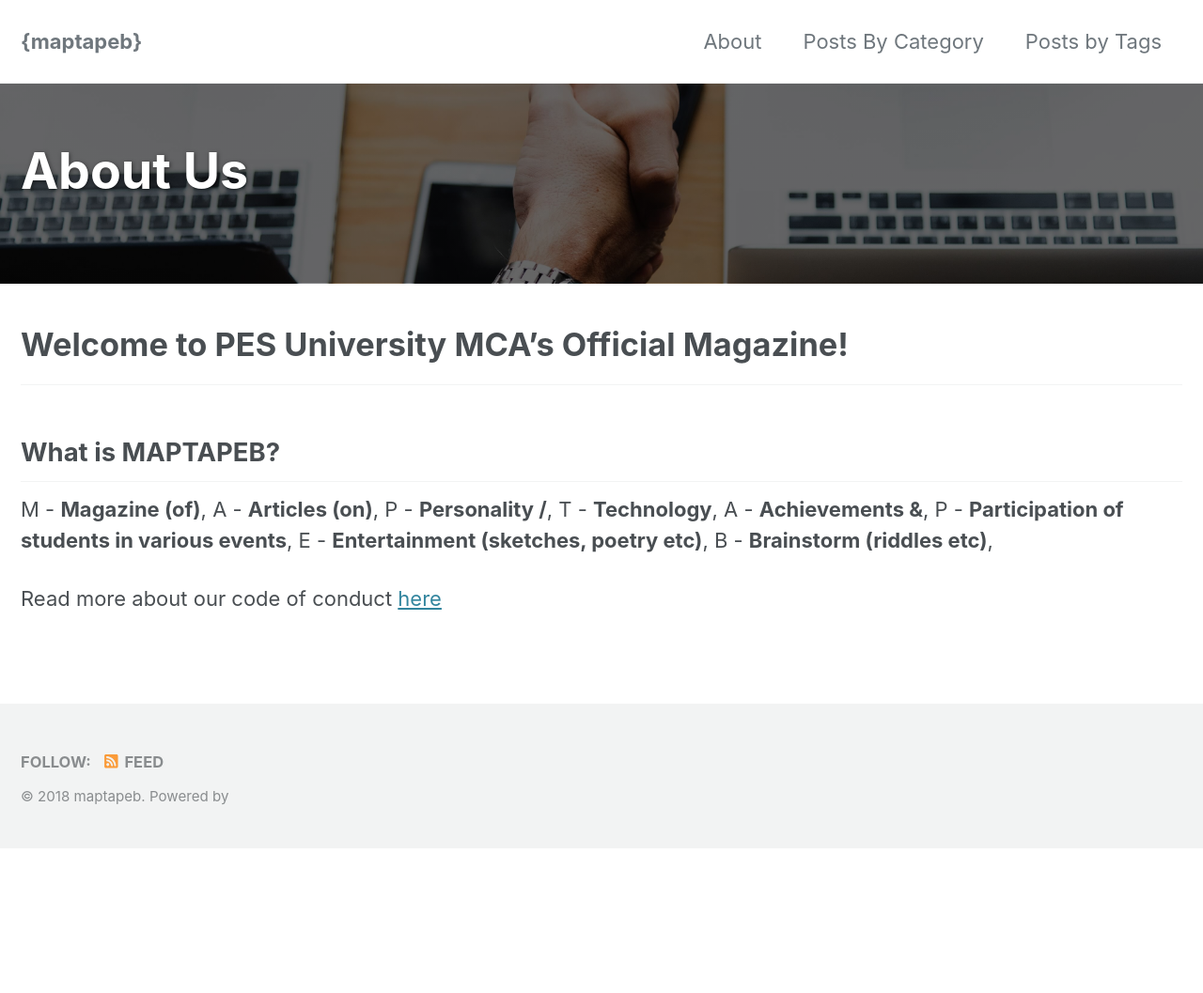
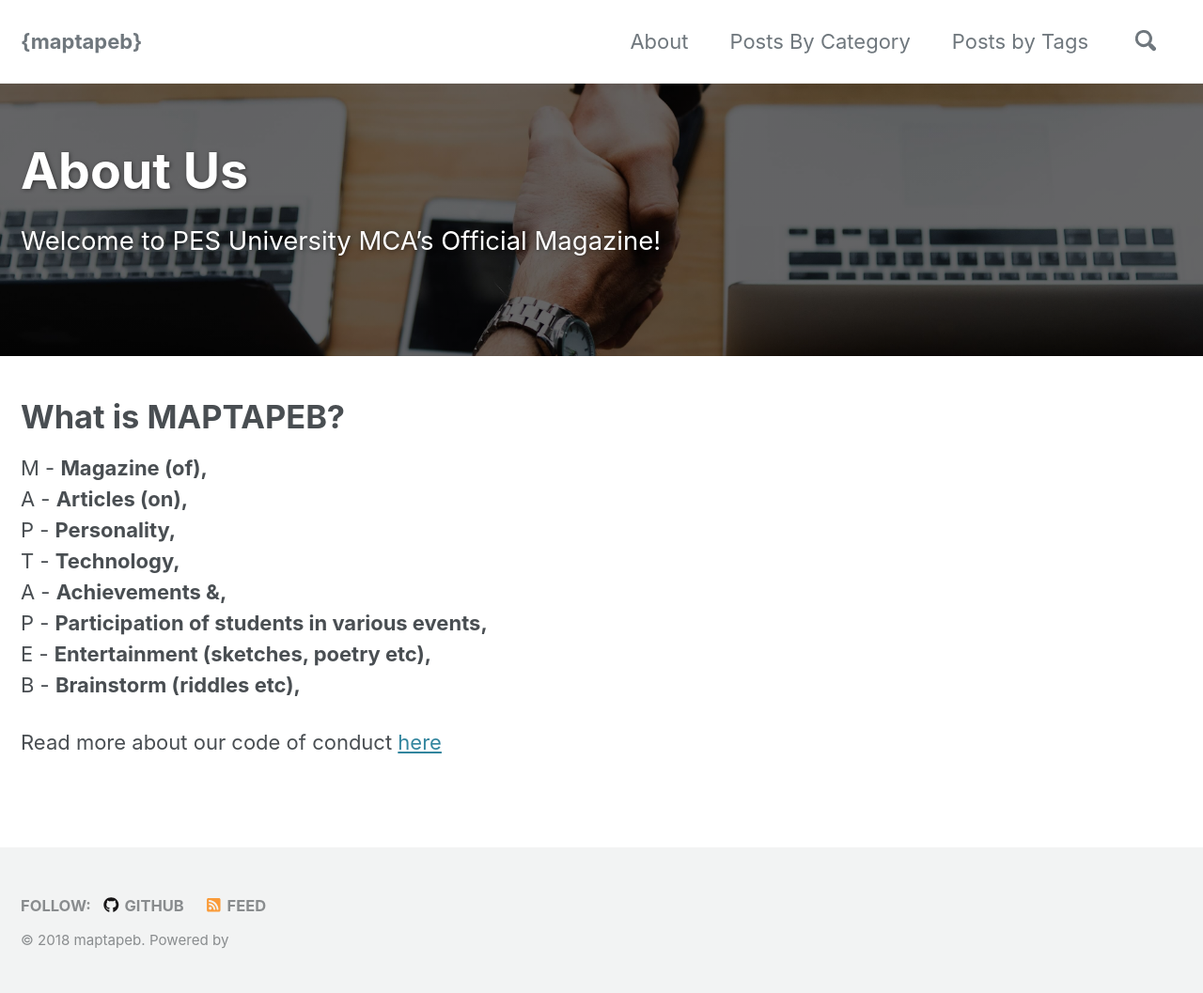
Before and after one commit to pesumca/pesumca.github.io, a Jekyll site: the page built from _pages/about.md, in a window 1280 px wide. Shown: the whole page at 94% size. Built offline with Jekyll 4.4.1, drawn with Linux system fonts in a browser that asks for light colours; cached includes are drawn as plain includes; nearby versions of some CDN libraries; before the commit the page ends 903 px from its top, so only the background shows below that; part of the change alters nothing that is shown.

```diff
--- a/_config.yml
+++ b/_config.yml
@@ -61,9 +61,9 @@ reCaptcha:
   secret                 :
 atom_feed:
   path                   : # blank (default) uses feed.xml
-search                   : # true, false (default)
+search                   : true # true, false (default)
 search_full_content      : # true, false (default)
-search_provider          : # lunr (default), algolia, google
+search_provider          : lunr # lunr (default), algolia, google
 algolia:
   application_id         : # YOUR_APPLICATION_ID
   index_name             : # YOUR_INDEX_NAME
@@ -111,10 +111,10 @@ author:
   links:
     - label: "Email"
       icon: "fas fa-fw fa-envelope-square"
-      # url: mailto:your.name@email.com
+      url: mailto:nsudhanva@gmail.com
     - label: "Website"
       icon: "fas fa-fw fa-link"
-      # url: "https://your-website.com"
+      url: "https://pesumca.github.io"
     - label: "Twitter"
       icon: "fab fa-fw fa-twitter-square"
       # url: "https://twitter.com/"
@@ -123,7 +123,7 @@ author:
       # url: "https://facebook.com/"
     - label: "GitHub"
       icon: "fab fa-fw fa-github"
-      # url: "https://github.com/"
+      url: "https://github.com/pesumca"
     - label: "Instagram"
       icon: "fab fa-fw fa-instagram"
       # url: "https://instagram.com/"
@@ -139,7 +139,7 @@ footer:
       # url:
     - label: "GitHub"
       icon: "fab fa-fw fa-github"
-      # url:
+      url: "https://github.com/pesumca"
     - label: "GitLab"
       icon: "fab fa-fw fa-gitlab"
       # url:
--- a/_pages/about.md
+++ b/_pages/about.md
@@ -5,19 +5,18 @@ layout: splash
 header:
   overlay_image: /assets/images/banner/banner-1.jpg
   overlay_filter: 0.6
+excerpt: Welcome to PES University MCA's Official Magazine!
 ---
 
-# Welcome to PES University MCA's Official Magazine!
----
-## What is MAPTAPEB?
+# What is MAPTAPEB?
 
-M - **Magazine (of)**,
-A - **Articles (on)**,
-P - **Personality /**,
-T - **Technology**,
-A - **Achievements &**,
-P - **Participation of students in various events**,
-E - **Entertainment (sketches, poetry etc)**,
-B - **Brainstorm (riddles etc)**,
+M - **Magazine (of),**
+A - **Articles (on),**
+P - **Personality,**
+T - **Technology,**
+A - **Achievements &,**
+P - **Participation of students in various events,**
+E - **Entertainment (sketches, poetry etc),**
+B - **Brainstorm (riddles etc),**
 
 Read more about our code of conduct [here](https://github.com/pesumca/code-of-conduct){:target="_blank"}
```
